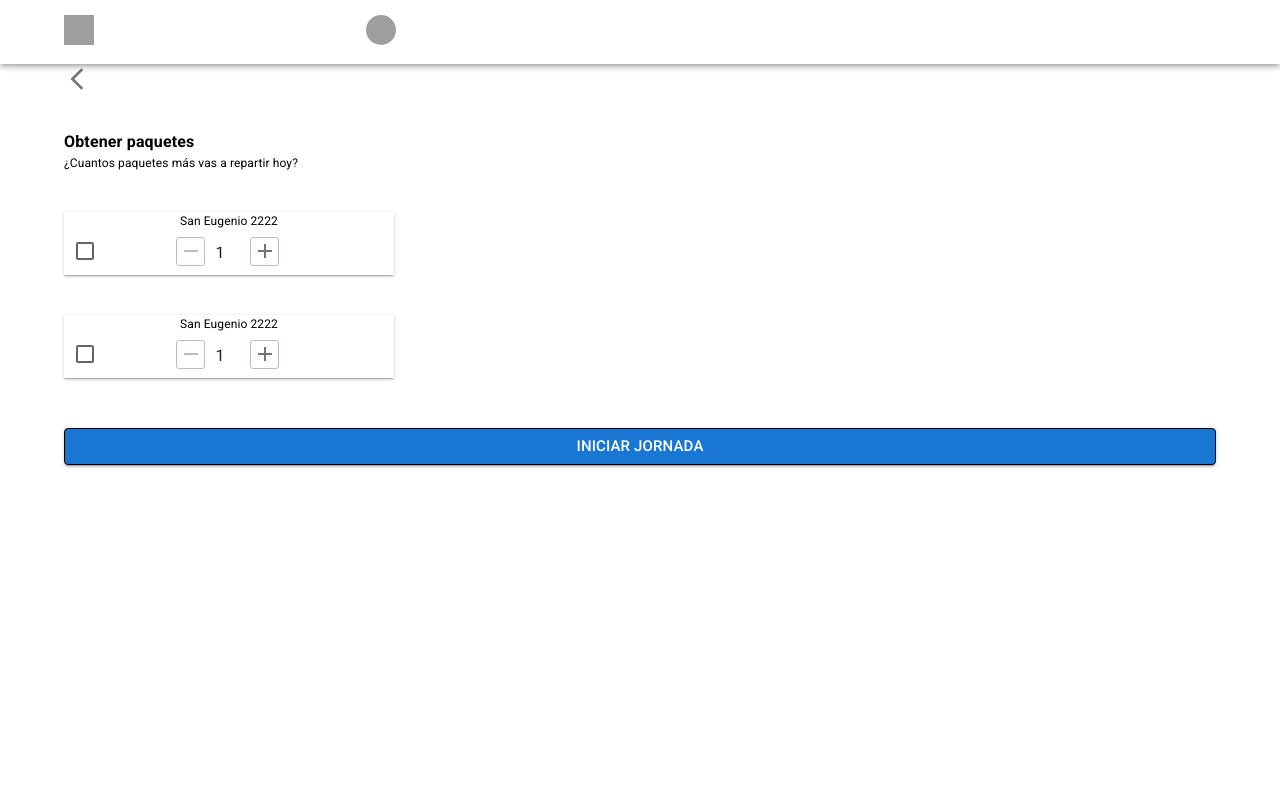
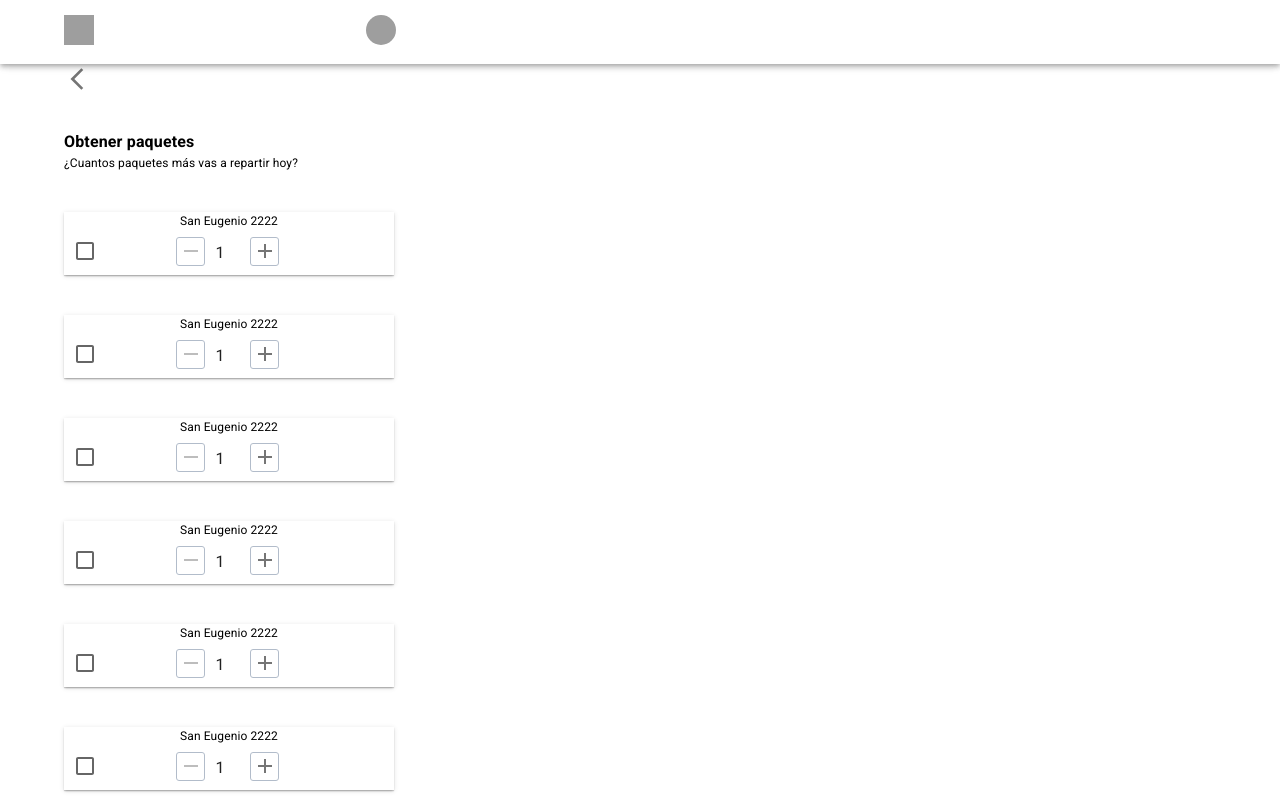
Before and after one commit to CuauhtliHC/uma-front, a React (Create React App) app: page /obtener_paquete in a window 1280 px wide. Shown: the top 800 px of the page. Built offline with nearby package versions, Linux system fonts and the light colour scheme; grey boxes are pictures that could not be loaded.

Commit message:
Adding recoil and functions for addpackage

```diff
--- a/package.json
+++ b/package.json
@@ -18,6 +18,7 @@
     "react-router": "^6.8.1",
     "react-router-dom": "^6.8.1",
     "react-scripts": "5.0.1",
+    "recoil": "^0.7.6",
     "styled-components": "^5.3.6",
     "web-vitals": "^2.1.4"
   },
--- a/src/App.js
+++ b/src/App.js
@@ -1,16 +1,19 @@
 import { Container } from '@mui/material';
 import React from 'react';
 import { BrowserRouter } from 'react-router-dom';
+import { RecoilRoot } from 'recoil';
 import Navbar from './components/Navbar.jsx';
 import Links from './routes/routes.jsx';
 
 function App() {
   return (
     <BrowserRouter>
-      <Navbar />
-      <Container sx={{ mt: '66px', padding: 0 }}>
-        <Links />
-      </Container>
+      <RecoilRoot>
+        <Navbar />
+        <Container sx={{ mt: '66px', padding: 0 }}>
+          <Links />
+        </Container>
+      </RecoilRoot>
     </BrowserRouter>
   );
 }
--- a/src/commons/AddPackage.jsx
+++ b/src/commons/AddPackage.jsx
@@ -6,17 +6,52 @@ import {
   Typography,
 } from '@mui/material';
 import { Add, Remove } from '@mui/icons-material';
-import React, { useState } from 'react';
+import React, { useState, useEffect } from 'react';
+import { useRecoilState } from 'recoil';
+import { listPackage } from '../state/addingPackage.jsx';
 
-const AddPackage = ({ dataPackage }) => {
+const AddPackage = ({ id, direction, maxQuantity }) => {
   const [quantity, setQuantity] = useState(1);
-  const removePackage = () => {
+  const [checked, setChecked] = useState(false);
+  const [listPackages, setListPackages] = useRecoilState(listPackage);
+
+  const removeQuantity = () => {
     setQuantity(quantity - 1);
+    if (checked && listPackages.list.find((pkg) => pkg.id === id)) {
+      setListPackages((packages) => {
+        const list = packages.list.map((pkg) => (pkg.id === id ? { id, quantity } : pkg));
+        return { total: packages.total - 1, list };
+      });
+    }
   };
 
-  const addPackage = () => {
+  const addQuantity = () => {
     setQuantity(quantity + 1);
+    if (checked && listPackages.list.find((pkg) => pkg.id === id)) {
+      setListPackages((packages) => {
+        const list = packages.list.map((pkg) => (pkg.id === id ? { id, quantity } : pkg));
+        return { total: packages.total + 1, list };
+      });
+    }
   };
+
+  const handleCheckboxChange = (event) => {
+    setChecked(event.target.checked);
+  };
+
+  useEffect(() => {
+    if (checked && !listPackages.list.find((pkg) => pkg.id === id)) {
+      setListPackages((packages) => {
+        return { total: packages.total + quantity, list: [...packages.list, { id, quantity }] };
+      });
+    } else if (!checked && listPackages.list.find((pkg) => pkg.id === id)) {
+      setListPackages((packages) => {
+        return {
+          total: packages.total - quantity, list: packages?.list.filter((pkg) => pkg.id !== id),
+        };
+      });
+    }
+  }, [quantity, checked]);
 
   return (
     <Box
@@ -25,10 +60,14 @@ const AddPackage = ({ dataPackage }) => {
       boxShadow="0 2px 2px -1px rgba(0, 0, 0, 0.2), 0 1px 5px 0 rgba(0, 0, 0, 0.12), 0 1px 1px 0 rgba(0, 0, 0, 0.14)"
     >
       <Typography textAlign="center" fontWeight={400} fontSize="12px">
-        {dataPackage.direction}
+        {direction}
       </Typography>
       <Box>
-        <Checkbox />
+        <Checkbox
+        checked={checked}
+        onChange={handleCheckboxChange}
+        disabled={!checked && listPackages.total === 10}
+        />
         <IconButton
           sx={{
             border: '1px solid #B2BCCA',
@@ -38,7 +77,7 @@ const AddPackage = ({ dataPackage }) => {
             width: '29px',
             height: '29px',
           }}
-          onClick={removePackage}
+          onClick={removeQuantity}
           disabled={quantity === 1}
         >
           <Remove />
@@ -70,8 +109,8 @@ const AddPackage = ({ dataPackage }) => {
             width: '29px',
             height: '29px',
           }}
-          onClick={addPackage}
-          disabled={quantity === dataPackage.maxQuantity}
+          onClick={addQuantity}
+          disabled={quantity === maxQuantity || listPackages.total === 10}
         >
           <Add />
         </IconButton>
--- a/src/pages/GetPackage.jsx
+++ b/src/pages/GetPackage.jsx
@@ -11,8 +11,14 @@ const GetPackage = () => {
   const [data, setData] = useState(null);
   useEffect(() => {
     setData([
-      { direction: 'San Eugenio 2222', maxQuantity: 2 },
-      { direction: 'San Eugenio 2222', maxQuantity: 4 },
+      { id: 1, direction: 'San Eugenio 2222', maxQuantity: 2 },
+      { id: 2, direction: 'San Eugenio 2222', maxQuantity: 10 },
+      { id: 3, direction: 'San Eugenio 2222', maxQuantity: 2 },
+      { id: 4, direction: 'San Eugenio 2222', maxQuantity: 10 },
+      { id: 5, direction: 'San Eugenio 2222', maxQuantity: 2 },
+      { id: 6, direction: 'San Eugenio 2222', maxQuantity: 10 },
+      { id: 7, direction: 'San Eugenio 2222', maxQuantity: 2 },
+      { id: 8, direction: 'San Eugenio 2222', maxQuantity: 10 },
     ]);
   }, []);
   const backToViewStart = () => {
@@ -35,7 +41,11 @@ const GetPackage = () => {
           <Box>
             {data
               ? data.map((dataPackage, i) => {
-                return <AddPackage key={i} dataPackage={dataPackage} />;
+                return <AddPackage
+                key={i}
+                id={dataPackage.id}
+                direction={dataPackage.direction}
+                maxQuantity={dataPackage.maxQuantity} />;
               })
               : null}
           </Box>
--- /dev/null
+++ b/src/state/addingPackage.jsx
@@ -0,0 +1,6 @@
+import { atom } from 'recoil';
+
+export const listPackage = atom({
+  key: 'listPackage',
+  default: { total: 0, list: [] },
+});
--- /dev/null
+++ b/src/state/user.jsx
@@ -0,0 +1,6 @@
+import { atom } from 'recoil';
+
+export const user = atom({
+  key: 'user',
+  default: null,
+});
```
Also changed, not shown: 1 other file (tests, documents, lock files or other folders).
